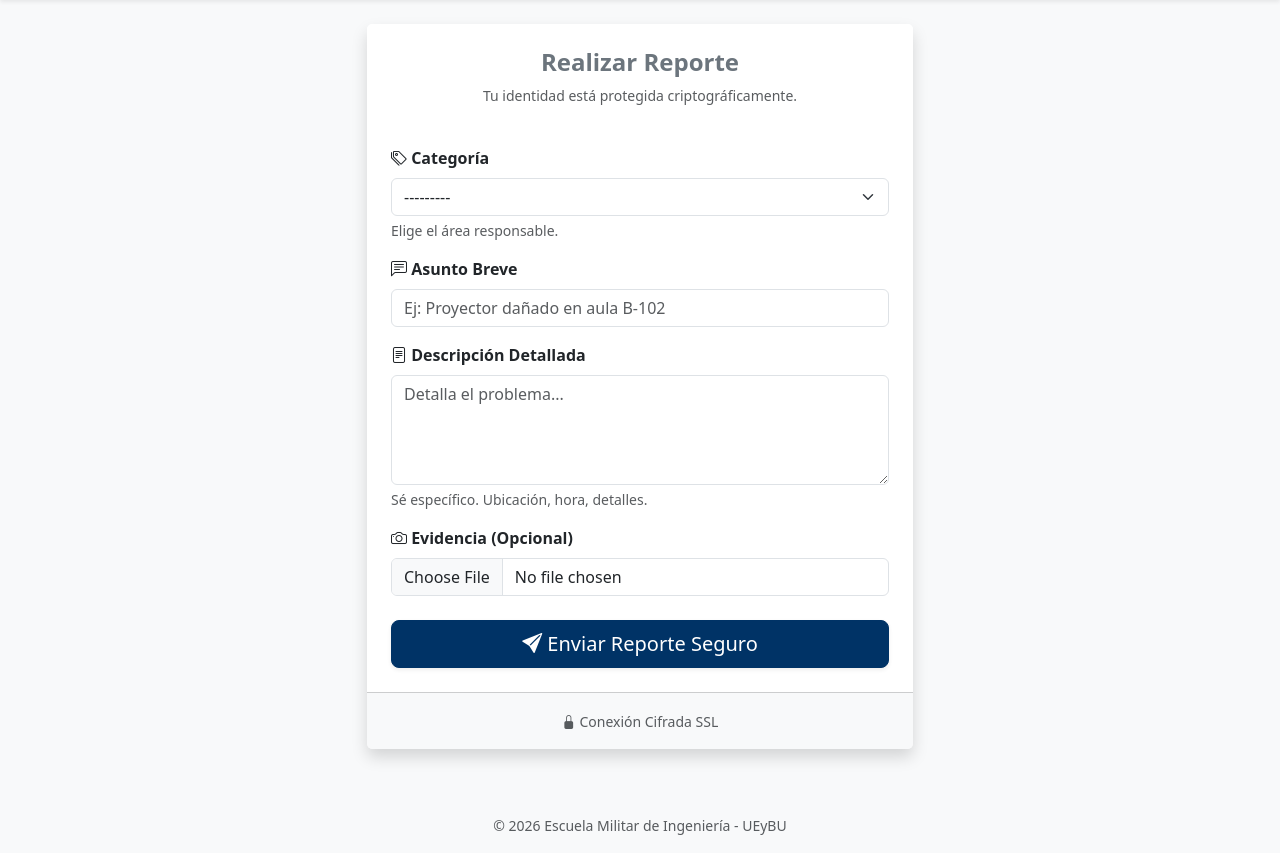
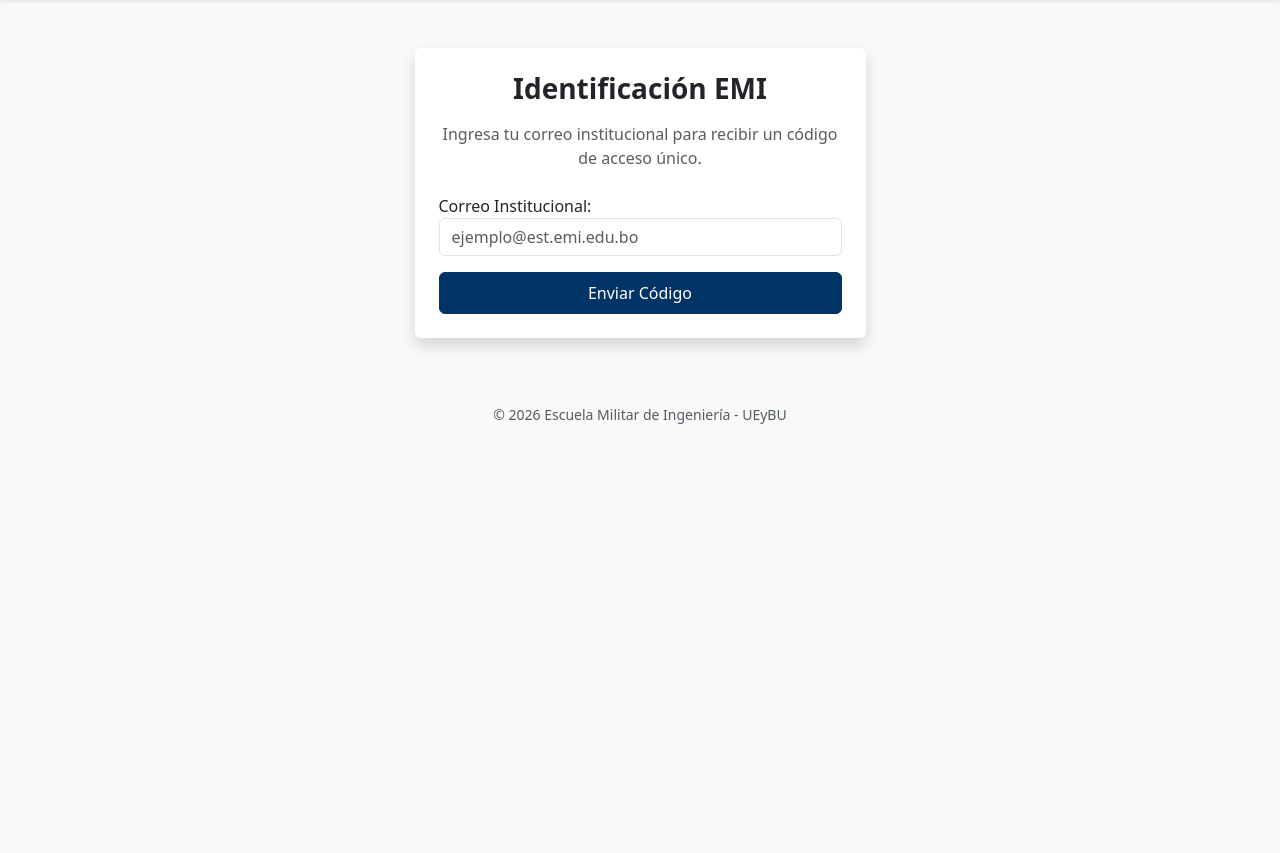
Before and after one commit to d114mv/sistema_buzon_emi, a Django app: page / in a window 1280 px wide. Shown: the part 56-909 px from the top of the page. After the commit the page ends 480 px from the top, so only its background shows below. Run offline with Django 5.2, Linux system fonts and the light colour scheme; data that the repository does not hold is empty.

Commit message:
version_1.1.0

```diff
--- a/tickets/forms.py
+++ b/tickets/forms.py
@@ -15,3 +15,29 @@ class TicketForm(forms.ModelForm):
         labels = {
             'imagen': 'Evidencia (Opcional, foto o captura)'
         }
+
+class SolicitudAccesoForm(forms.Form):
+    email = forms.EmailField(
+        label="Correo Institucional",
+        widget=forms.TextInput(attrs={
+            'class': 'form-control',
+            'placeholder': 'ejemplo@est.emi.edu.bo'
+        })
+    )
+
+    def clean_email(self):
+        email = self.cleaned_data.get('email')
+        if not email.endswith('@est.emi.edu.bo'):
+            raise forms.ValidationError("Solo se permiten correos institucionales (@est.emi.edu.bo)")
+        return email
+
+class ValidarCodigoForm(forms.Form):
+    codigo = forms.CharField(
+        label="Código de Verificación",
+        max_length=6,
+        widget=forms.TextInput(attrs={
+            'class': 'form-control text-center',
+            'placeholder': '123456',
+            'style': 'font-size: 24px; letter-spacing: 5px;'
+        })
+    )
--- a/tickets/templates/tickets/crear_queja.html
+++ b/tickets/templates/tickets/crear_queja.html
@@ -8,8 +8,8 @@
 
         <div class="card shadow border-0">
             <div class="card-header bg-white border-bottom-0 pt-4 pb-0 text-center">
-                <h4 class="fw-bold text-secondary">Realizar Reporte</h4>
-                <p class="text-muted small">Tu identidad está protegida criptográficamente.</p>
+                <h4 class="fw-bold text-secondary">Realizar Queja/Reporte</h4>
+                <p class="text-muted small">Tu identidad está protegida.</p>
             </div>
 
             <div class="card-body p-4">
--- /dev/null
+++ b/tickets/templates/tickets/login.html
@@ -0,0 +1,26 @@
+{% extends 'base.html' %}
+{% block title %}Acceso Estudiantes{% endblock %}
+{% block content %}
+<div class="row justify-content-center mt-5">
+    <div class="col-md-5">
+        <div class="card shadow border-0">
+            <div class="card-body p-4 text-center">
+                <h3 class="fw-bold mb-3">Identificación EMI</h3>
+                <p class="text-muted mb-4">Ingresa tu correo institucional para recibir un código de acceso único.</p>
+
+                <form method="post">
+                    {% csrf_token %}
+                    <div class="mb-3 text-start">
+                        {{ form.email.label_tag }}
+                        {{ form.email }}
+                        {% if form.email.errors %}
+                            <div class="text-danger small">{{ form.email.errors }}</div>
+                        {% endif %}
+                    </div>
+                    <button type="submit" class="btn btn-primary-custom w-100 py-2">Enviar Código</button>
+                </form>
+            </div>
+        </div>
+    </div>
+</div>
+{% endblock %}
--- a/tickets/urls.py
+++ b/tickets/urls.py
@@ -2,7 +2,11 @@ from django.urls import path
 from . import views
 
 urlpatterns = [
-    path('', views.crear_queja, name='crear_queja'),
+    path('', views.solicitar_acceso, name='solicitar_acceso'),
+
+    path('verificar/', views.validar_codigo, name='validar_codigo'),
+    path('reportar/', views.crear_queja, name='crear_queja'),
+
     path('exito/', views.pagina_exito, name='pagina_exito'),
     path('transparencia/', views.dashboard_publico, name='dashboard_publico'),
 ]
--- a/tickets/views.py
+++ b/tickets/views.py
@@ -1,13 +1,84 @@
+import random
 import hashlib
 from django.shortcuts import render, redirect
 from django.contrib import messages
 from django.conf import settings
 from django.core.mail import send_mail
-from .forms import TicketForm
+from .forms import TicketForm, SolicitudAccesoForm, ValidarCodigoForm
 from django.db.models import Count
 from .models import Ticket
 
 PALABRAS_CLAVE = ['robo', 'fuego', 'incendio', 'acoso', 'golpe', 'sangre', 'amenaza', 'urgente']
+
+def solicitar_acceso(request):
+    if request.method == 'POST':
+        form = SolicitudAccesoForm(request.POST)
+        if form.is_valid():
+            email = form.cleaned_data['email']
+
+            codigo = str(random.randint(100000, 999999))
+
+            request.session['otp_codigo'] = codigo
+            request.session['otp_email'] = email
+
+            send_mail(
+                'Tu Código de Acceso - Buzón EMI',
+                f'Tu código de verificación es: {codigo}\n\nÚsalo para ingresar al sistema de reportes.',
+                settings.DEFAULT_FROM_EMAIL,
+                [email],
+                fail_silently=False,
+            )
+
+            return redirect('validar_codigo')
+    else:
+        form = SolicitudAccesoForm()
+
+    return render(request, 'tickets/login.html', {'form': form})
+
+def validar_codigo(request):
+    if 'otp_email' not in request.session:
+        return redirect('solicitar_acceso')
+
+    if request.method == 'POST':
+        form = ValidarCodigoForm(request.POST)
+        if form.is_valid():
+            codigo_ingresado = form.cleaned_data['codigo']
+            codigo_real = request.session.get('otp_codigo')
+
+            if codigo_ingresado == codigo_real:
+                request.session['es_estudiante_validado'] = True
+
+                del request.session['otp_codigo']
+
+                return redirect('crear_queja')
+            else:
+                messages.error(request, "Código incorrecto. Inténtalo de nuevo.")
+    else:
+        form = ValidarCodigoForm()
+
+    return render(request, 'tickets/validar.html', {'email': request.session['otp_email'], 'form': form})
+
+def crear_queja(request):
+    if not request.session.get('es_estudiante_validado'):
+        return redirect('solicitar_acceso')
+
+    if request.method == 'POST':
+        form = TicketForm(request.POST, request.FILES)
+        if form.is_valid():
+            ticket = form.save(commit=False)
+
+            email_validado = request.session.get('otp_email')
+            ticket.usuario_hash = generar_hash_anonimo(email_validado)
+
+            ticket.save()
+
+            verificar_alertas(ticket)
+
+            return redirect('pagina_exito')
+    else:
+        form = TicketForm()
+
+    return render(request, 'tickets/crear_queja.html', {'form': form})
 
 def generar_hash_anonimo(identificador):
     salt = settings.SECRET_KEY
```
Also changed, not shown: tickets/templates/tickets/validar.html (added, +26 -0 lines).
